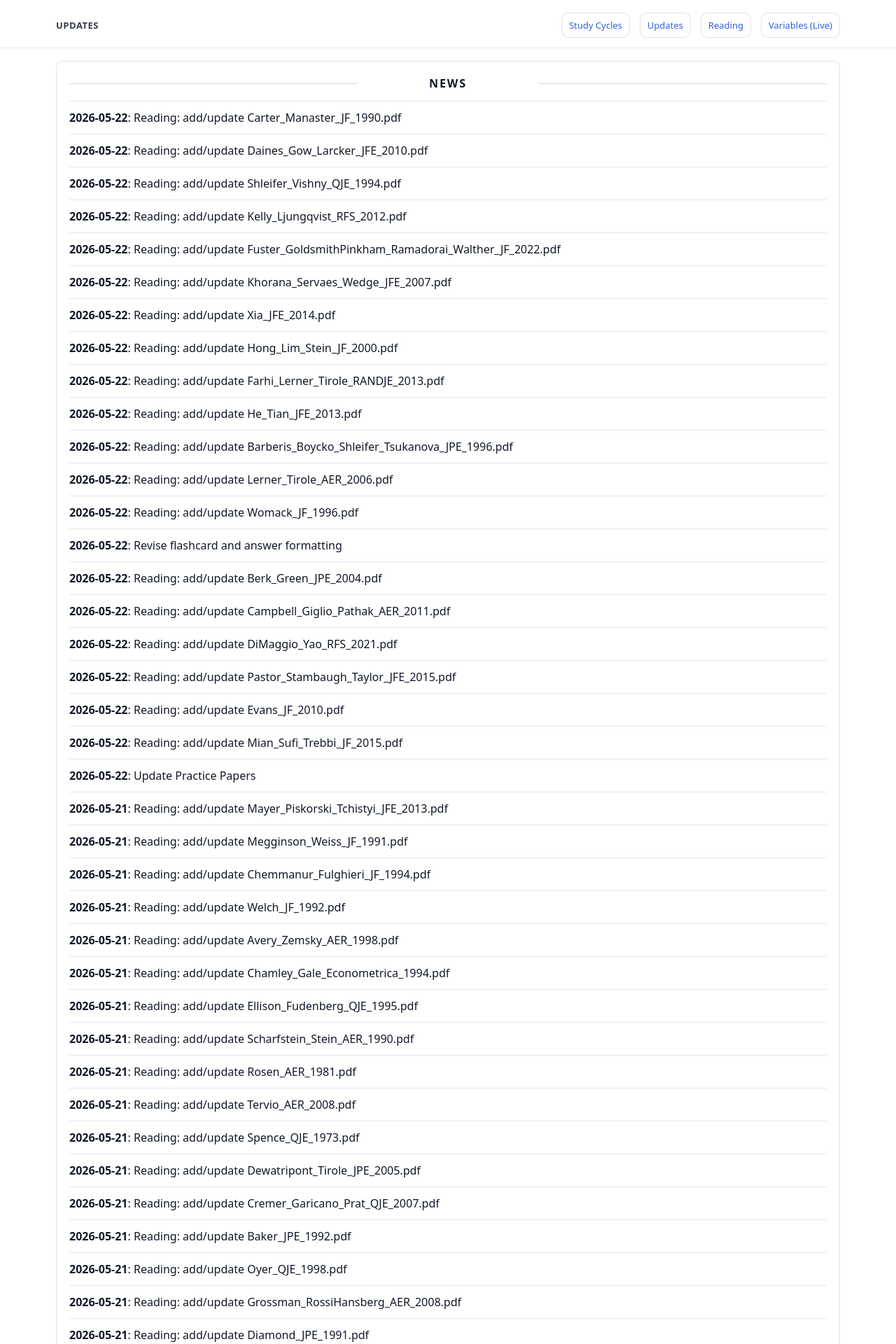
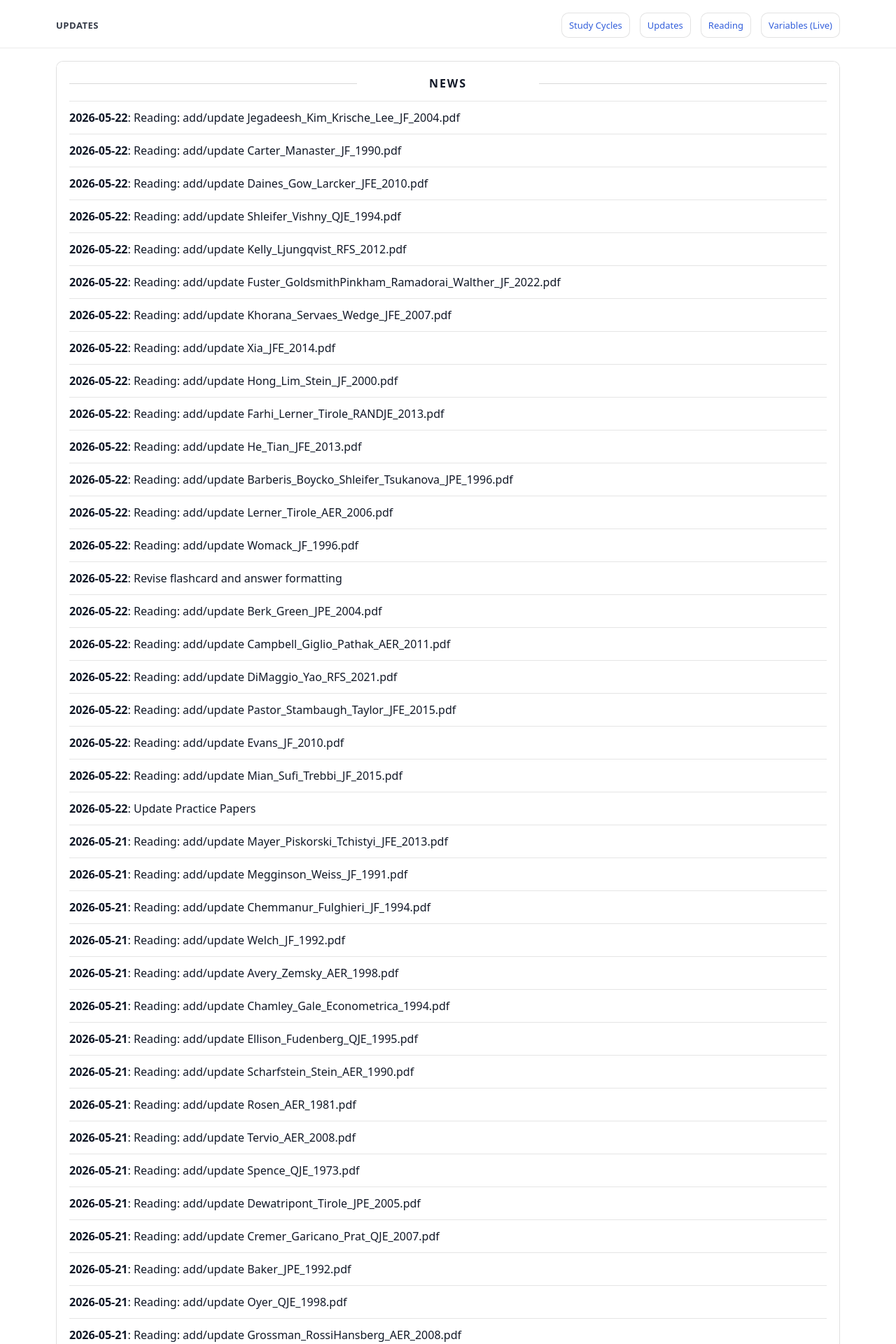
Before and after one commit to yaxinzn/study-archive, a Jekyll site: the page built from updates/index.md, in a window 1280 px wide. Shown: the top 1920 px of the page at 70% size. Built offline with Jekyll 4.4.1, drawn with Linux system fonts in a browser that asks for light colours; some of the changed text lies outside the part shown.

Commit message:
chore: update NEWS feed

```diff
--- a/_data/news.yml
+++ b/_data/news.yml
@@ -1,4 +1,7 @@
 # Auto-generated update history (sorted newest -> oldest). Do not edit manually.
+- ts: "1779445513"
+  date: "2026-05-22"
+  title: "Reading: add/update Jegadeesh_Kim_Krische_Lee_JF_2004.pdf"
 - ts: "1779445303"
   date: "2026-05-22"
   title: "Reading: add/update Carter_Manaster_JF_1990.pdf"
```
